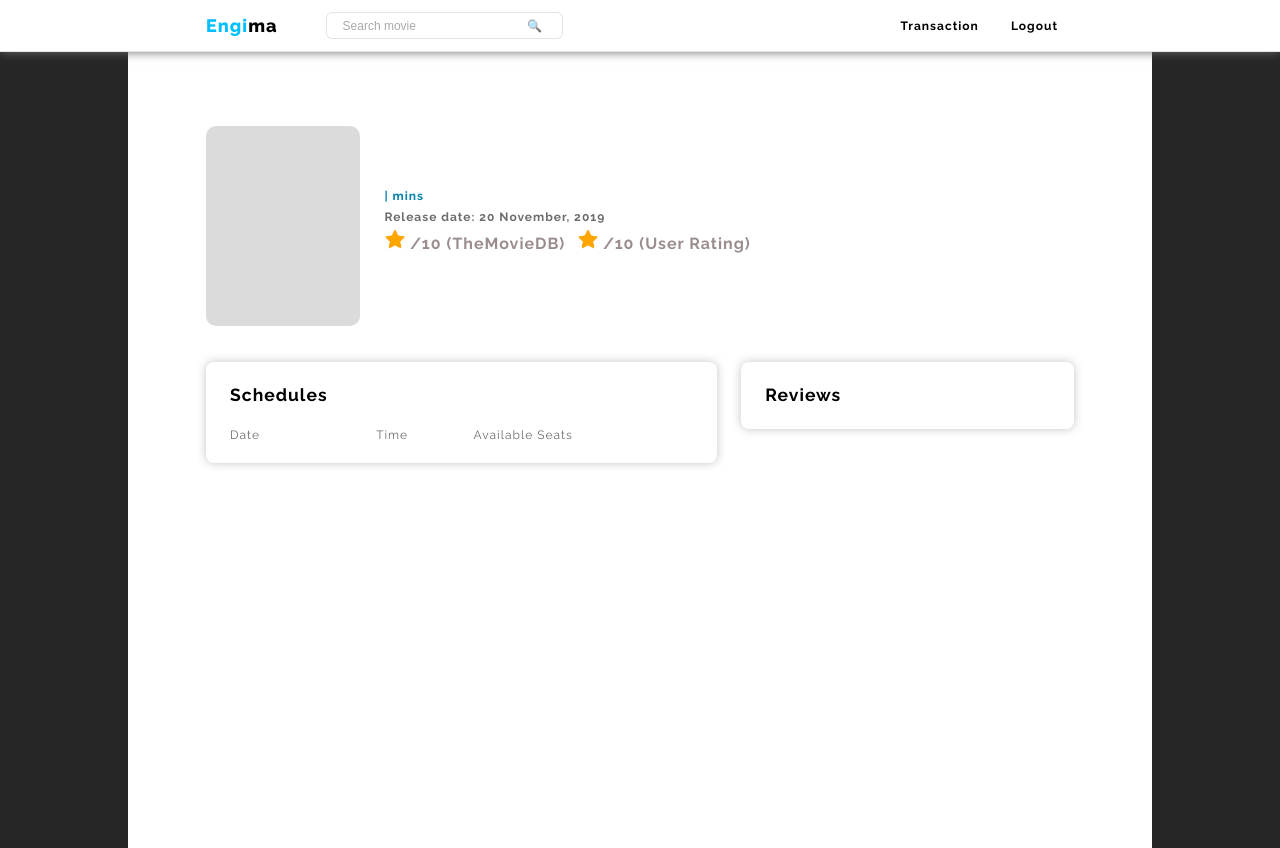
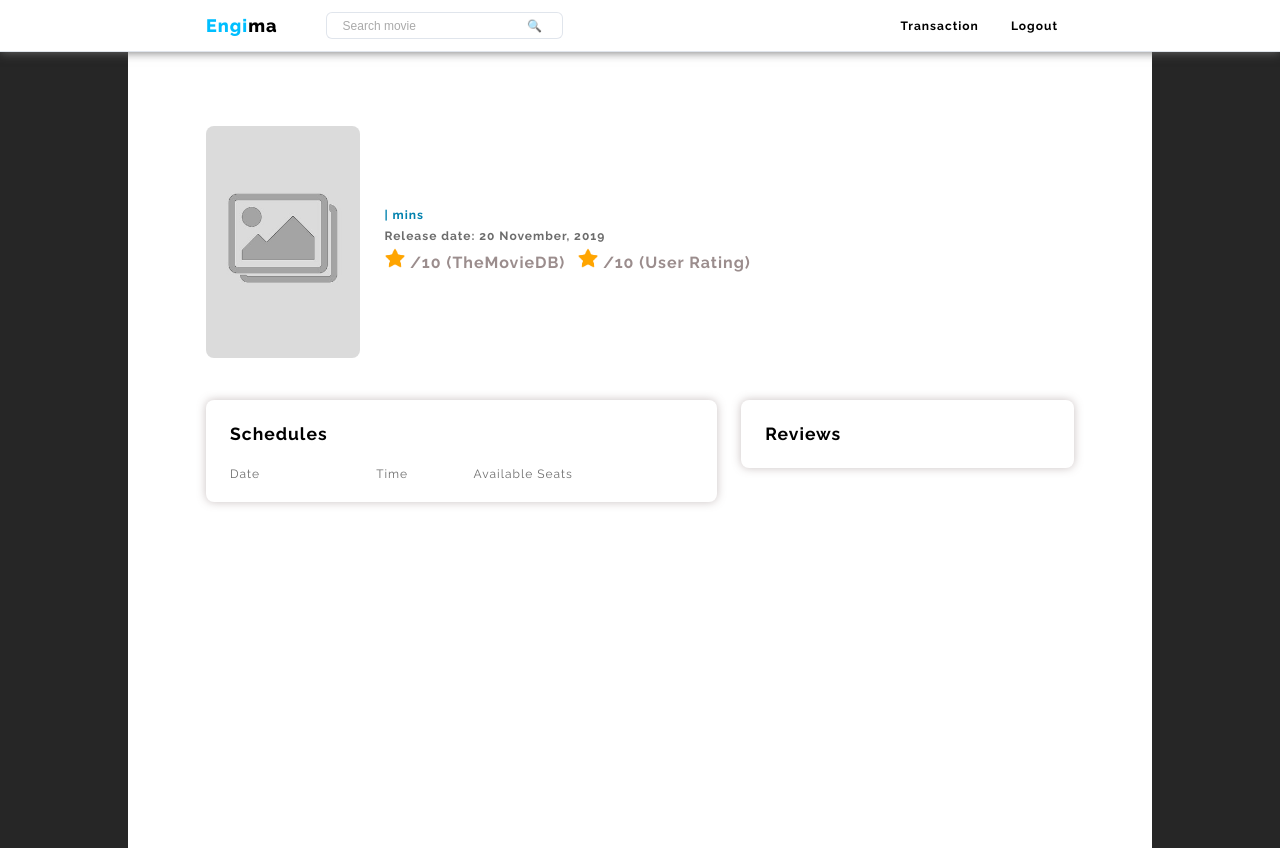
Before and after one commit to didiksupriadi41/task-engima, a PHP site: the page made by app/views/detail/index.php in a window 1280 px wide. Run offline with PHP 8.4, Linux system fonts and the light colour scheme; the template is opened without the code that fills it, so the values that code supplies are empty; some libraries are stand-ins or nearby versions.

Commit message:
handle no poster

```diff
--- a/app/views/detail/index.php
+++ b/app/views/detail/index.php
@@ -5,7 +5,7 @@
                 <div class="col-2">
                     <?php
                         echo ($data["movie"]["poster"] == null) ?
-                        '<i class="no_image_holder_detail"></i>' :
+                        '<img class="detail-poster" src="'. BASEURL .'img/no_img_placeholder.jpg">' :
                         '<img class="detail-poster" src="'
                         . $data["movie"]["poster"]
                         .'">';
@@ -14,7 +14,7 @@
                         class="detail-poster"
                     > -->
                 </div>
-                <div class="col-8 detail-detail px-auto">
+                <div class="col-6 detail-detail px-auto">
                     <div class="detail-title">
                         <?php echo $data["movie"]["title"] ?>
                     </div>
@@ -31,6 +31,14 @@
                             <?php $date = date_create($data["movie"]["release"]);
                                 echo date_format($date, "d F, Y")?>
                         </div>
+                        <!-- <?php
+                        if ($data['key']) {
+                            echo '<a href="https://www.youtube.com/watch?v=' . $data["key"].
+                            '" target="_blank">Link to Trailer</a>';
+                        } else {
+                            echo '<p>No trailer found</p>';
+                        }
+                        ?> -->
                         <div class="row double-rating">
                             <div class="detail-rating">
                                 <img src=<?php echo BASEURL . "img/star.png" ?>
--- a/app/views/search/index.php
+++ b/app/views/search/index.php
@@ -7,7 +7,7 @@
         <div class="search-wrapper" id="search-wrapper-id">
             <?php foreach ($data["movie"] as $movie) {
                 $poster = ($movie["poster"] == null) ?
-                    '<i class="no_image_holder_search"></i>' :
+                    '<img class="search-poster" src="'. BASEURL .'img/no_img_placeholder.jpg">' :
                     '<img class="search-poster" src="'
                     . $movie["poster"]
                     .'" >';
--- a/public/js/search.js
+++ b/public/js/search.js
@@ -13,7 +13,7 @@
 
 function formatMovieHtml(result, index) {
     var poster = (result[index].poster == null) ?
-        '<i class="no_image_holder_search"></i>' :
+        `<img class="search-poster" src="${dir}/img/no_img_placeholder.jpg">` :
         `<img class="search-poster" src="${result[index].poster}">`;
     return `
         <div class="row">
```
